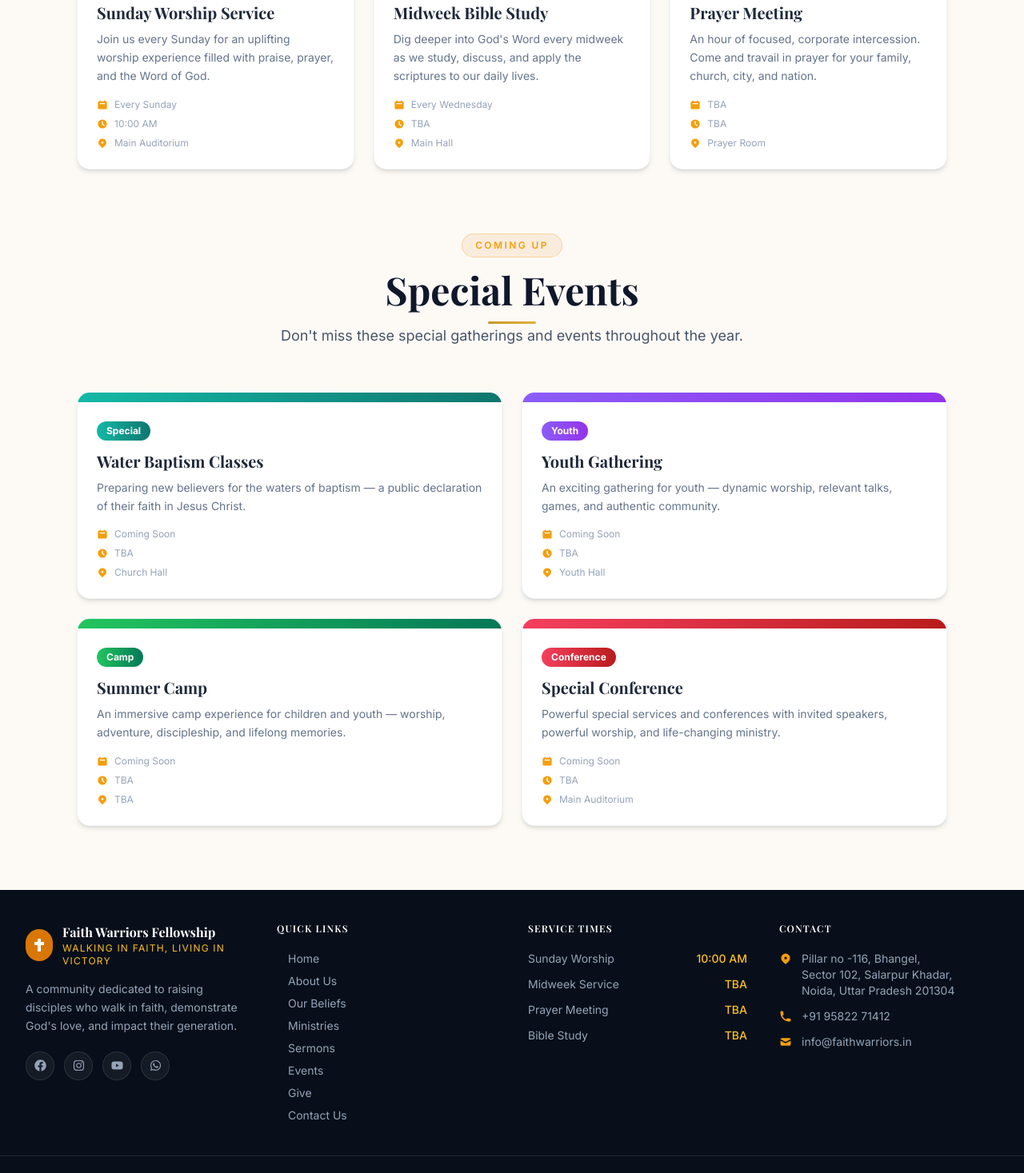
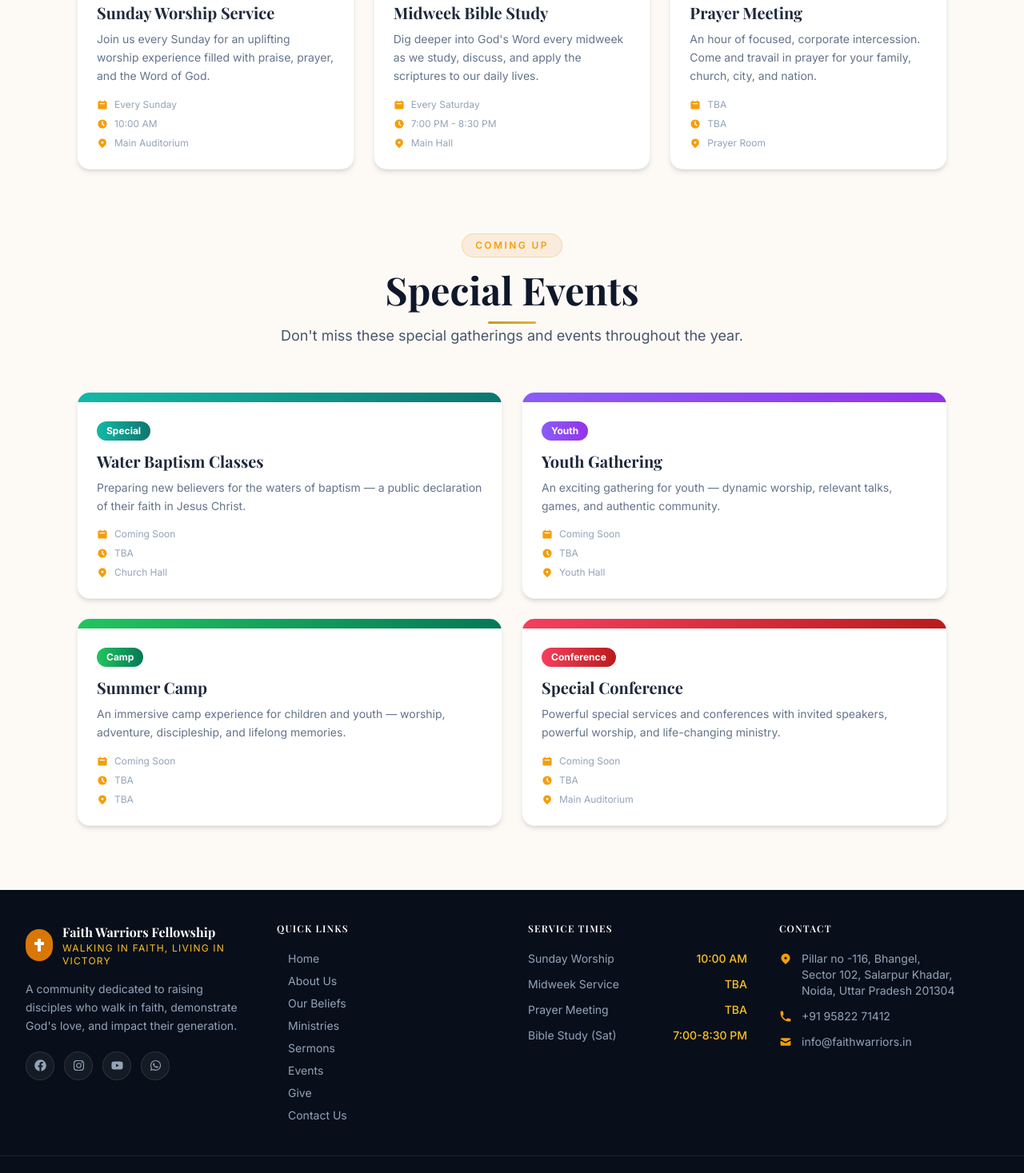
Before and after one commit to ThomasAbraham1/faith-warriors-fellowship, a React (Vite) app: page /events in a window 1280 px wide. Shown: the part 940-2407 px from the top of the page at 80% size. Built offline with nearby package versions, Linux system fonts and the light colour scheme; a web font is replaced by a local one.

Commit message:
Update Bible Study time to Saturday evening and replace Who We Are image

```diff
--- a/src/layouts/Footer.jsx
+++ b/src/layouts/Footer.jsx
@@ -78,7 +78,7 @@ const Footer = () => {
                 { day: 'Sunday Worship', time: '10:00 AM' },
                 { day: 'Midweek Service', time: 'TBA' },
                 { day: 'Prayer Meeting', time: 'TBA' },
-                { day: 'Bible Study', time: 'TBA' },
+                { day: 'Bible Study (Sat)', time: '7:00-8:30 PM' },
               ].map(({ day, time }) => (
                 <li key={day} className="flex justify-between items-start text-sm">
                   <span className="text-slate-400">{day}</span>
--- a/src/pages/Contact.jsx
+++ b/src/pages/Contact.jsx
@@ -76,7 +76,7 @@ const Contact = () => {
                       { name: 'Sunday Worship', time: '10:00 AM' },
                       { name: 'Midweek Service', time: 'TBA' },
                       { name: 'Prayer Meeting', time: 'TBA' },
-                      { name: 'Bible Study', time: 'TBA' },
+                      { name: 'Bible Study (Sat)', time: '7:00-8:30 PM' },
                     ].map(s => (
                       <li key={s.name} className="flex justify-between text-sm">
                         <span className="text-slate-500">{s.name}</span>
--- a/src/pages/Events.jsx
+++ b/src/pages/Events.jsx
@@ -18,8 +18,8 @@ const events = [
   },
   {
     title: 'Midweek Bible Study',
-    date: 'Every Wednesday',
-    time: 'TBA',
+    date: 'Every Saturday',
+    time: '7:00 PM - 8:30 PM',
     location: 'Main Hall',
     description: 'Dig deeper into God\'s Word every midweek as we study, discuss, and apply the scriptures to our daily lives.',
     type: 'recurring',
--- a/src/pages/Home.jsx
+++ b/src/pages/Home.jsx
@@ -9,7 +9,7 @@ import { HiArrowRight, HiClock } from 'react-icons/hi';
 import HeroSection from '../components/ui/HeroSection';
 import SectionHeader from '../components/ui/SectionHeader';
 import ScrollReveal from '../components/ui/ScrollReveal';
-import pastorImg from '../assets/pastor.png';
+import whoWeAreImg from '../assets/who-we-are.jpg';
 
 const ministries = [
   { icon: FaChild, name: 'Sunday School', color: 'from-blue-500 to-blue-600' },
@@ -50,7 +50,7 @@ const serviceTimes = [
   { name: 'Sunday Worship', time: '10:00 AM', icon: '⛪' },
   { name: 'Midweek Service', time: 'TBA', icon: '📖' },
   { name: 'Prayer Meeting', time: 'TBA', icon: '🙏' },
-  { name: 'Bible Study', time: 'TBA', icon: '✝️' },
+  { name: 'Bible Study', time: 'Sat 7:00-8:30 PM', icon: '✝️' },
 ];
 
 const Home = () => {
@@ -98,12 +98,14 @@ const Home = () => {
             <ScrollReveal direction="right">
               <div className="relative">
                 <div className="aspect-[4/5] rounded-3xl overflow-hidden shadow-2xl">
-                  <img src={pastorImg} alt="Pastor Terry" className="w-full h-full object-cover" />
+                  <img src={whoWeAreImg} alt="Who We Are" className="w-full h-full object-cover" />
                 </div>
+                {/*
                 <div className="absolute -bottom-6 -right-6 bg-amber-600 rounded-2xl p-5 shadow-xl">
                   <p className="text-white font-bold text-lg" style={{ fontFamily: "'Playfair Display', serif" }}>Ps. Terry</p>
                   <p className="text-amber-100 text-xs">Senior Pastor</p>
                 </div>
+                */}
               </div>
             </ScrollReveal>
             <div>
```
Also changed, not shown: src/assets/who-we-are.jpg (added).
